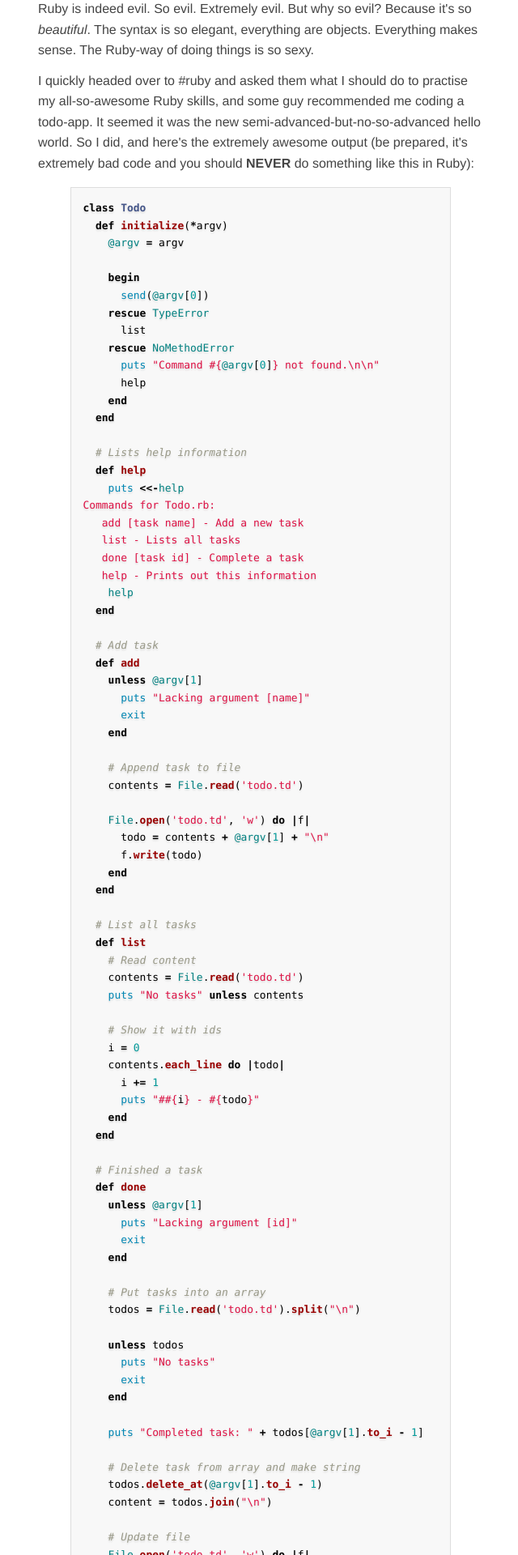
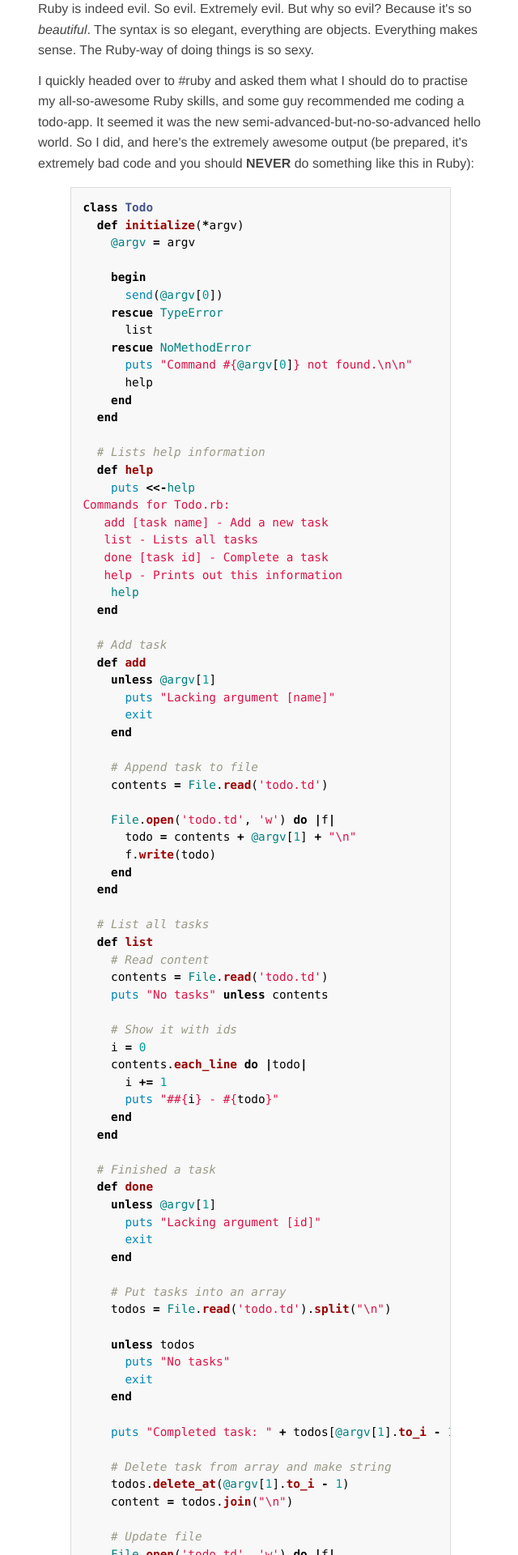
Before and after one commit to igor47/blog, a Jekyll site: the page built from _posts/2010-04-28-what-I-wish-a-ruby-programmer-had-told-me-one-year-ago.html, in a window 1280 px wide. Shown: the part 1182-3102 px from the top of the page at 81% size, without its empty margins (318-958 px from the left). Built offline with Jekyll 4.4.1, drawn with Linux system fonts in a browser that asks for light colours.

Commit message:
Cleaned up CSS

```diff
--- a/_layouts/post.html
+++ b/_layouts/post.html
@@ -11,7 +11,7 @@
   <body>
     <div id='container'>
       <h1>{{ page.title }}</h1>
-      <p class="post-date"><a href="/" title="Back">&#x21A9;</a> {{ page.date | date_to_string }}</p>
+      <p class="gray"><a href="/" title="Back">&#x21A9;</a> {{ page.date | date_to_string }}</p>
 
       <div id="tweetmeme">
         <script type="text/javascript" src="http://tweetmeme.com/i/scripts/button.js"></script>
--- a/static/css/style.css
+++ b/static/css/style.css
@@ -68,10 +68,16 @@
   cursor: pointer;
 }
 
-code {
+pre {
   font-size: 90%;
   font-family: Monaco, Consolas, monospace;
-  text-shadow: 0px 2px 2px #ddd;
+  background-color: #F8F8F8;
+  border: 1px solid #DDD;
+  color: #000;
+  display: block;
+  line-height: 150%;
+  overflow: auto;
+  padding: 1em;
 }
 
 pre {
@@ -86,19 +92,19 @@
   padding: 1em;
 }
 
-.notice {
-  text-align: center;
-  padding: 10px;
-  background-color: #DFF2BF;
-  border: 1px solid #4F8A10;
-  color: #4F8A10;
-  margin: 0;
-  margin-bottom: 15px;
-}
-
 #container {
   margin: 40px auto;
   width: 550px;
+}
+
+strong {
+  font-weight: bold;
+}
+
+hr {
+  border: 0;
+  height: 1px;
+  background-color: #ddd;
 }
 
 /*
@@ -226,40 +232,31 @@
   text-shadow: 2px 2px 2px #ddd;
 }
 
-.beef {
-  color: #ce171f;
-  text-shadow: 2px 2px 2px #ddd;
-}
-
-.simplicity {
-  color: #999;
-  text-shadow: 2px 2px 2px #eee;
-}
-
 .gray {
   color: #999;
   text-shadow: 2px 2px 2px #eee;
 }
 
-.hidden {
-  display: none;
-}
-
-.post-date {
-  color: #999;
-}
 
 .red {
   color: #BE0027;
   text-shadow: 2px 2px 2px #ddd;
 }
 
-.footer {
-	color: #999;
+/* Other core classes and IDs */
+
+.hidden {
+  display: none;
 }
 
-.gray a {
-  color: #999;
+.notice {
+  text-align: center;
+  padding: 10px;
+  background-color: #DFF2BF;
+  border: 1px solid #4F8A10;
+  color: #4F8A10;
+  margin: 0;
+  margin-bottom: 15px;
 }
 
 #tweetmeme {
@@ -275,12 +272,14 @@
 }
 .right {
   float:right;
-  width:45%;
+  width:50%;
 }
 
 .clear {
   clear: both;
 }
+
+/* Specific */
 
 ul.posts li {
   color: #999;
@@ -294,13 +293,3 @@
   display: block;
   float: left;
 }
-
-strong {
-  font-weight: bold;
-}
-
-hr {
-  border: 0;
-  height: 1px;
-  background-color: #ddd;
-}
```
